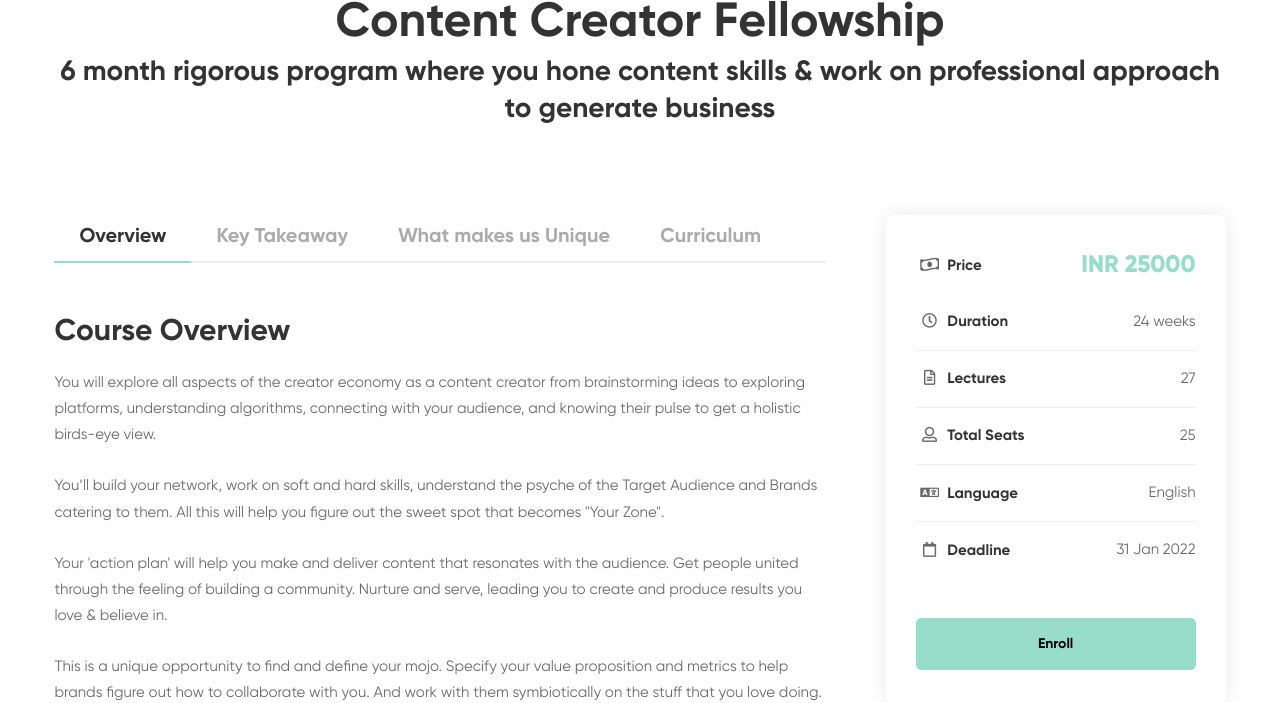
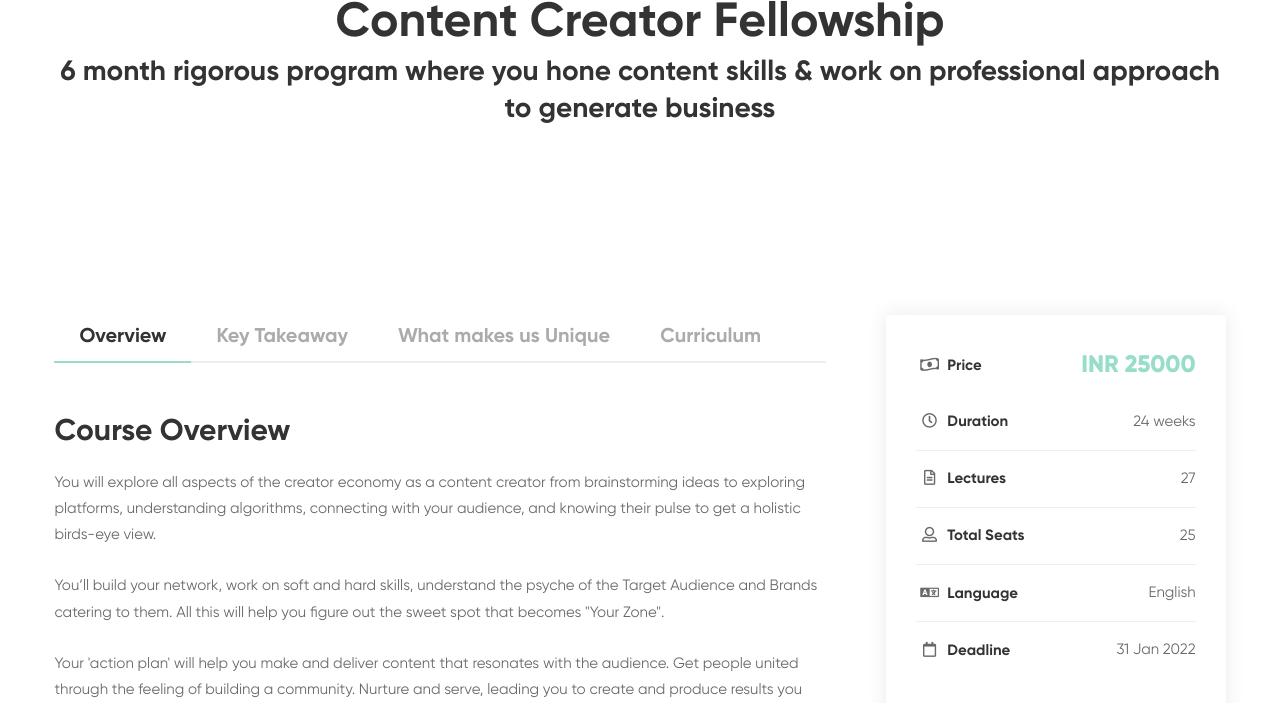
Before and after one commit to vasishta93/the100kschool, a PHP site: page /contentcreatorfellowship.php in a window 1280 px wide. Shown: the part 188-891 px from the top of the page. Run offline with PHP 8.4, Linux system fonts and the light colour scheme.

Commit message:
footer fix

```diff
--- a/contentcreatorfellowship.php
+++ b/contentcreatorfellowship.php
@@ -26,7 +26,7 @@
         <!-- Page Title Section End -->
 
         <!-- Course Details Section Start -->
-        <div class="section">
+        <div class="section section-padding">
             <div class="container">
                 <div class="row max-mb-n50">
 
--- a/footer.php
+++ b/footer.php
@@ -1,5 +1,5 @@
 
-        <div class="footer-section section"data-bg-image="assets/images/bg/background-pattern-grid-line.png" data-bg-color="#D5ECC2">
+        <div class="footer-section section" style="position: relative;" data-bg-image="assets/images/bg/background-pattern-grid-line.png" data-bg-color="#D5ECC2">
             <div class="container">
 
                 <!-- Footer Copyright Start -->
@@ -12,4 +12,9 @@
                 <!-- Footer Copyright End -->
 
             </div>
+			<div class="section-bottom-shape">
+				<svg xmlns="http://www.w3.org/2000/svg" viewBox="0 0 100 100" preserveAspectRatio="none" height="100">
+					<path class="elementor-shape-fill" d="M 0 0 L0 100 L100 100 L100 0 Q 50 200 0 0"></path>
+				</svg>
+			</div>
         </div>
```
